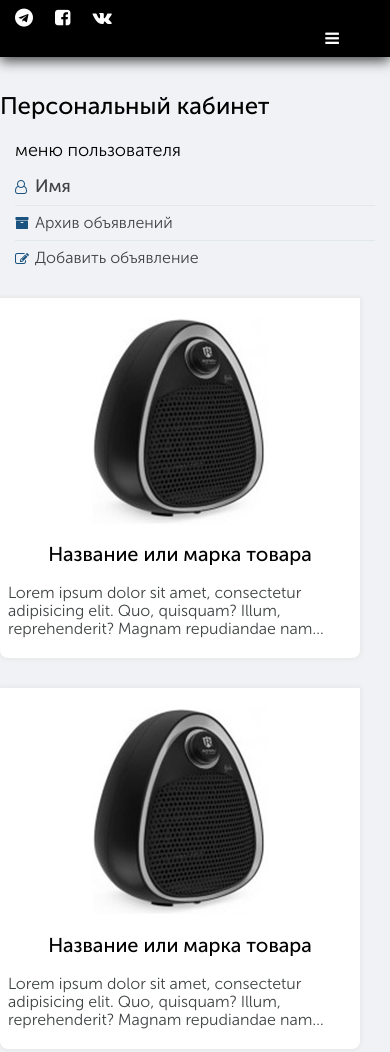
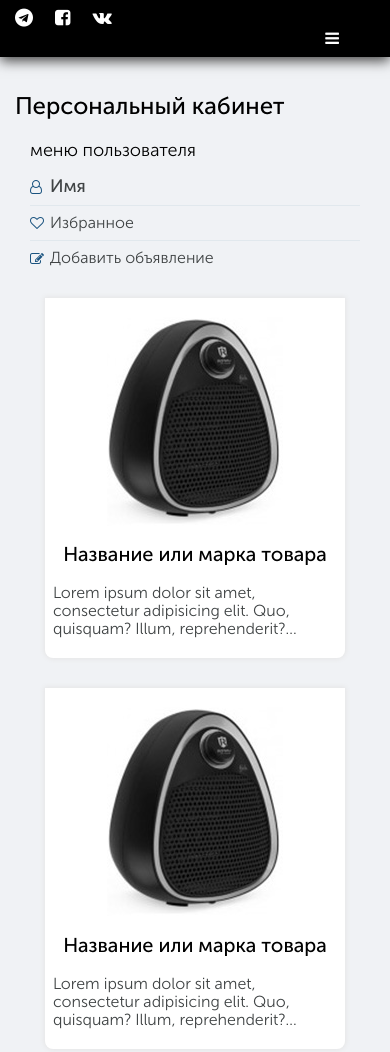
Before and after one commit to Ko2doo/vitrina, a website: page app/pages/personal-cabinet.html in a window 390 px wide. Shown: the top 1052 px of the page. Drawn offline with Linux system fonts and the light colour scheme.

Commit message:
Update: 06.01.19 16:29

```diff
--- a/app/pages/personal-cabinet.html
+++ b/app/pages/personal-cabinet.html
@@ -63,8 +63,8 @@
 									<span class="user-name">Имя</span>
 							</li>
 							<li class="user-list__item tap-me">
-								<i class="fa fa-archive user-list__icon-item" aria-hidden="true"></i>
-									<span>Архив объявлений</span>
+								<i class="fa fa-heart-o user-list__icon-item" aria-hidden="true"></i>
+									<span>Избранное</span>
 							</li>
 							<li class="user-list__item tap-me">
 								<i class="fa fa-pencil-square-o user-list__icon-item" aria-hidden="true"></i>
--- a/app/scss/blocks/_header.scss
+++ b/app/scss/blocks/_header.scss
@@ -27,9 +27,15 @@
 					display: flex;
 					flex-direction: column;
 					z-index: 1000;
-					top: rem(32);
+					top: rem(40);
 					animation: scale-up-ver-top 0.4s cubic-bezier(0.390, 0.575, 0.565, 1.000) both;
 					box-shadow: 0 18px 20px 0 rgba(8, 8, 8, 0.56);
+
+						@media screen and (max-width: 62rem){
+							max-width: 70%;
+							left: 20%;
+							top: rem(60);
+						}
 				}
 		}
 
--- a/app/scss/blocks/_item-section.scss
+++ b/app/scss/blocks/_item-section.scss
@@ -1,6 +1,5 @@
 .items-section{
 	padding: rem(45) 0 rem(30);
-	background-color: $main-bg;
 
 	.box-items{
 		@include row-flex();
--- a/app/scss/blocks/_personal-kab.scss
+++ b/app/scss/blocks/_personal-kab.scss
@@ -1,6 +1,5 @@
 .personal-kab{
 	padding: rem(35) 0 rem(40);
-	background-color: $main-bg;
 
 		.content{
 			@include row-flex();
@@ -64,6 +63,11 @@
 					@include size-md(12);
 
 					padding: rem(22) 0 0;
+
+					@media screen and (max-width: 62rem){
+						display: flex;
+						margin: 0 auto;
+					}
 				}
 
 				.tabs-item{
@@ -74,7 +78,17 @@
 						&.animate{
 							animation: scale-up-center 0.4s cubic-bezier(0.390, 0.575, 0.565, 1.000) both;
 						}
+
+						@media screen and (max-width: 62rem){
+							margin-left: 0;
+							margin-right: 0;
+						}
 				}
 
+
+			@media screen and (max-width: 62rem){
+				margin-left: 0;
+				margin-right: 0;
+			}
 		}//-- end content
 }//-- end section
--- a/app/scss/stylesheets/_reset.scss
+++ b/app/scss/stylesheets/_reset.scss
@@ -6,6 +6,8 @@ html{
 	font-size: 100%;
 	font-family: "Museo-Sans Cyrilic";
 	height: 100%;
+	$main-bg:	#f0f2f5;
+	background-color: $main-bg;
 }
 
 body{
```
Also changed, not shown: app/css/main.css.
